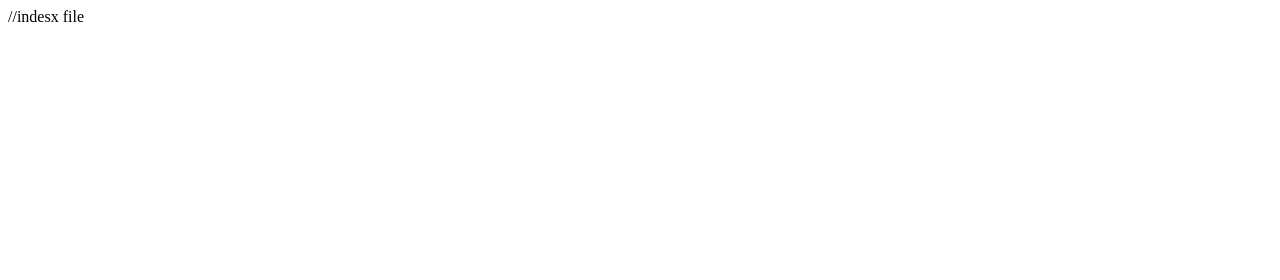
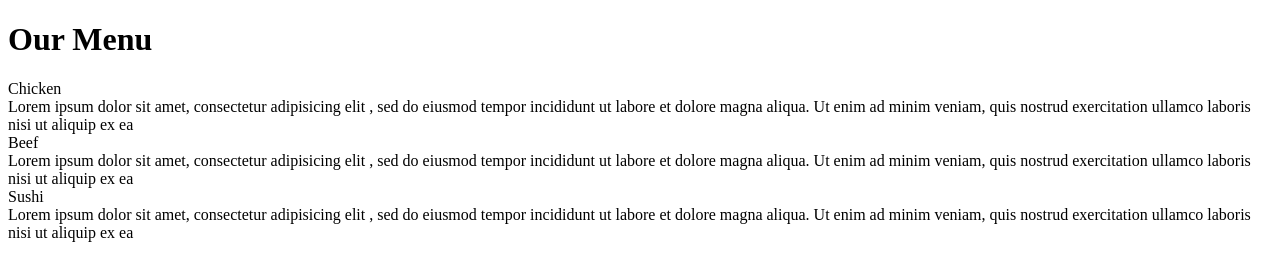
Before and after one commit to hasantahaa/module2-solution, a plain HTML site: page index.html in a window 1280 px wide. Drawn offline with Linux system fonts and the light colour scheme.

Commit message:
index.html

```diff
--- a/index.html
+++ b/index.html
@@ -1 +1,41 @@
-//indesx file
+<!doctype html>
+<html>
+	<head>
+		<meta charset ="utf-8">
+		<title>week 2 assignment</title>
+		<meta name="viewport" content="width=device-width, initial-scale=1">
+		<link rel="stylesheet" href ="my-style.css"
+
+	</head>
+	<body>
+			<div>
+				<h1>Our Menu</h1>
+			</div>
+				<div>
+					<div  id="r1" class="box">
+						<section id="sub1" class="s1" >
+							Chicken
+						</section>
+						<div class="content">
+							Lorem ipsum dolor sit amet, consectetur adipisicing elit , sed do eiusmod tempor incididunt ut labore et dolore magna aliqua. Ut enim ad minim veniam, quis nostrud exercitation ullamco laboris nisi ut aliquip ex ea
+						</div>
+					</div>
+					<div id="r2" class="box"  >
+						<section id="sub2" class="s1" >
+							Beef
+						</section>
+						<div class="content" >
+							Lorem ipsum dolor sit amet, consectetur adipisicing elit , sed do eiusmod tempor incididunt ut labore et dolore magna aliqua. Ut enim ad minim veniam, quis nostrud exercitation ullamco laboris nisi ut aliquip ex ea
+						</div>
+					</div>
+					<div id="r3" class="box" >
+						<section  id="sub3" class="s1" >
+							Sushi
+						</section>
+						<div class="content">
+							Lorem ipsum dolor sit amet, consectetur adipisicing elit , sed do eiusmod tempor incididunt ut labore et dolore magna aliqua. Ut enim ad minim veniam, quis nostrud exercitation ullamco laboris nisi ut aliquip ex ea
+						</div>
+					</div>
+			</div>
+</body>
+<html>
```
